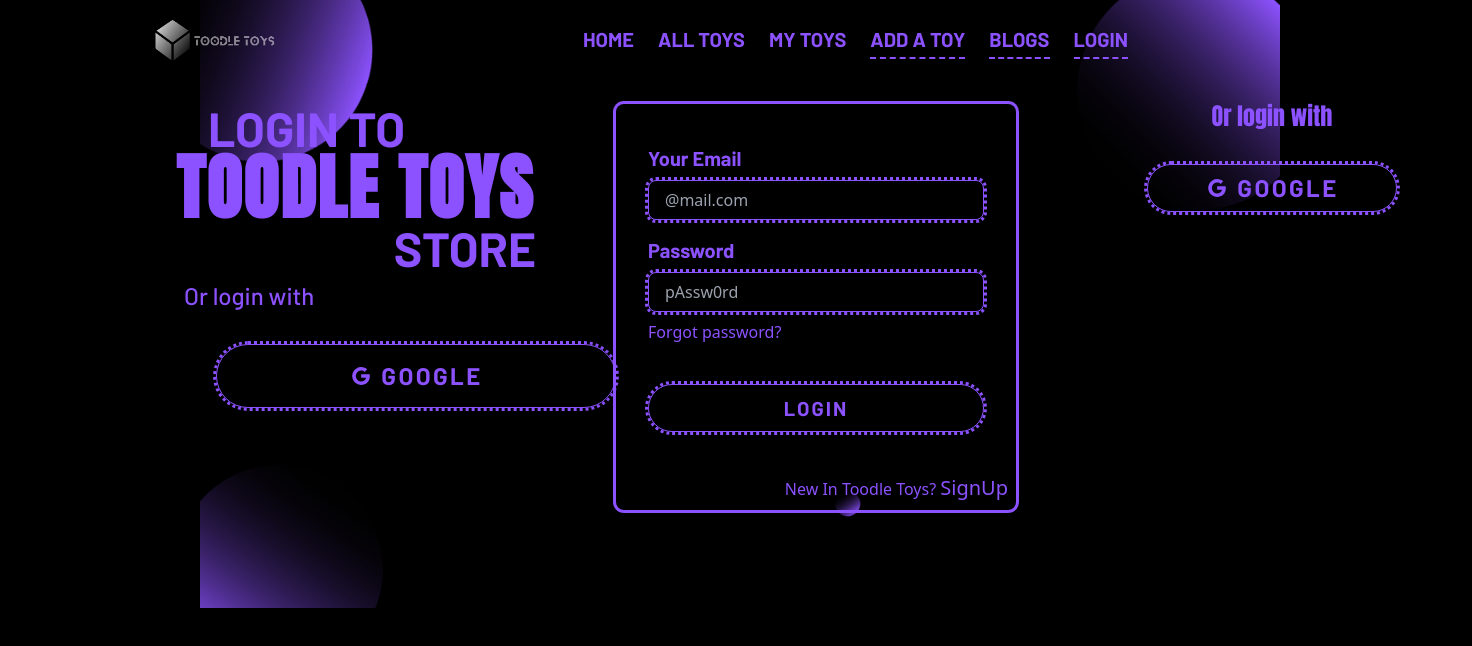
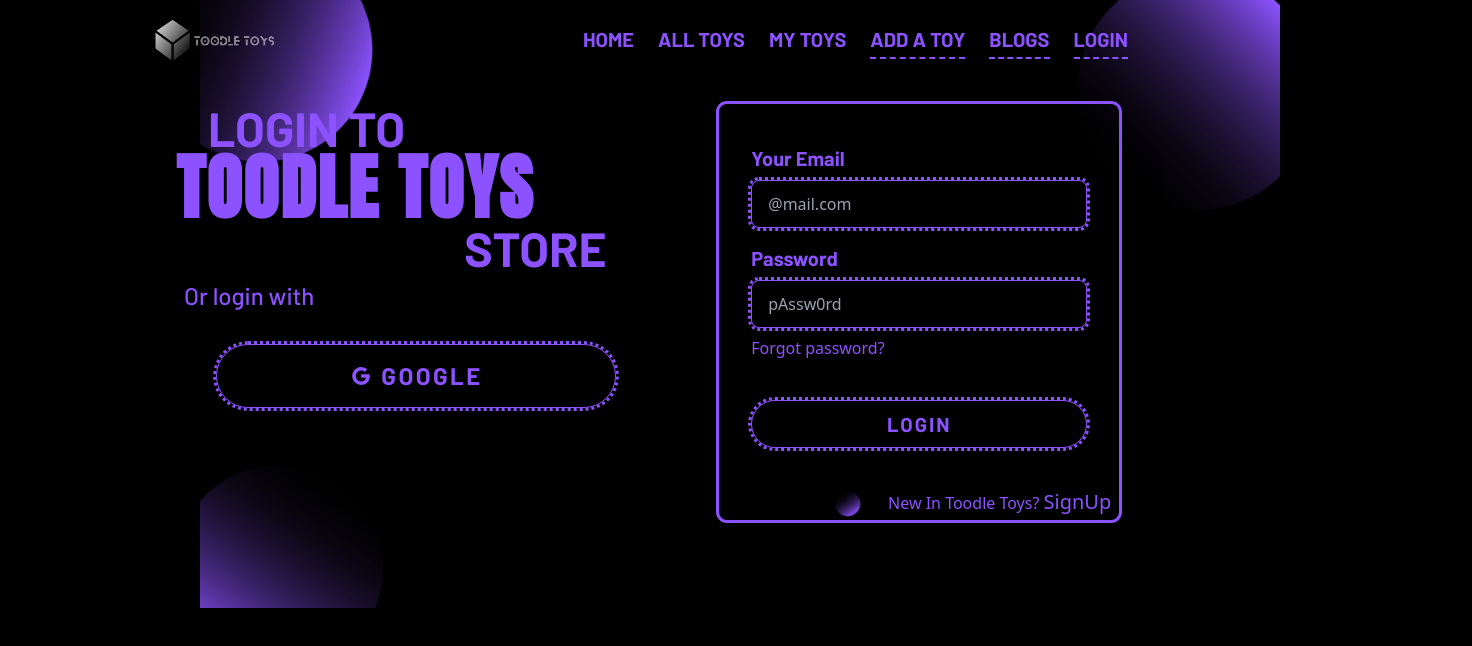
Before and after one commit to arafatrahat94/toy-market-place, a React (Vite) app: page /Login in a window 1280 px wide. Shown: the top 646 px of the page, 1472 px wide, since content can reach past the window. Built offline with nearby package versions, Linux system fonts and the light colour scheme.

Commit message:
login page design is done

```diff
--- a/src/Pages/Login/Login.jsx
+++ b/src/Pages/Login/Login.jsx
@@ -1,4 +1,4 @@
-import React from "react";
+import React, { useRef, useState } from "react";
 
 import { AiOutlineGoogle, AiOutlinePlus } from "react-icons/ai";
 import { Swiper, SwiperSlide } from "swiper/react";
@@ -8,6 +8,19 @@
 // import "./Login.css";
 import { Autoplay, Pagination, Navigation } from "swiper/modules";
 const Login = () => {
+  const [erros, setErros] = useState("");
+  const emailref = useRef(null);
+  const handleLogin = (event) => {
+    event.preventDefault();
+    const form = event.target;
+    const email = form.email.value;
+    const pass = form.pass.value;
+    console.log(email, pass);
+  };
+  const handleForgotPass = () => {
+    const email = emailref.current.value;
+    console.log(email);
+  };
   return (
     <div className="">
       <div className="flex flex-col h-[460px] lg:flex-row">
@@ -36,9 +49,12 @@
           </div>
         </div>
 
-        <div className="lg:w-[500px] sma:h-[430px] flex ">
+        <div className="lg:w-[500px] cust:h-[440px] sma:h-[430px] flex ">
           {" "}
-          <div className="card sma:mt-6 flex sma:w-[320px] mx-auto lg:w-[400px] ring ring-[#8c52ff] rounded-lg flex-shrink-0  shadow-2xl ">
+          <form
+            onSubmit={handleLogin}
+            className="card sma:mt-6 flex sma:w-[320px] cust:w-[350px] mx-auto lg:w-[400px] ring ring-[#8c52ff] rounded-lg flex-shrink-0  shadow-2xl "
+          >
             <div className="card-body">
               <div className="form-control">
                 <label className="label sma:pt-2 ps-0 pb-2">
@@ -49,7 +65,9 @@
                 <input
                   type="text"
                   placeholder="@mail.com"
-                  className="input input-bordered outline-dotted outline-[#8c52ff] sma:h-10 h-14 border-[#8c52ff] rounded-lg"
+                  name="email"
+                  ref={emailref}
+                  className="input input-bordered outline-dotted outline-[#8c52ff] sma:h-10 cust:h-12 h-14 border-[#8c52ff] rounded-lg"
                 />
               </div>
               <div className="form-control">
@@ -61,10 +79,11 @@
                 <input
                   type="text"
                   placeholder="pAssw0rd"
-                  className="input sma:h-10 input-bordered  outline-dotted  outline-[#8c52ff] h-14 border-[#8c52ff] rounded-lg"
+                  name="pass"
+                  className="input sma:h-10 input-bordered  outline-dotted cust:h-12 outline-[#8c52ff] h-14 border-[#8c52ff] rounded-lg"
                 />{" "}
                 <div className="my-2">
-                  <label className="  ">
+                  <label onClick={handleForgotPass} className="  ">
                     <a
                       href="#"
                       className="label-text-alt text-base text-[#8c52ff]  link link-hover"
@@ -87,10 +106,10 @@
                 <button className="text-xl link-hover">SignUp</button>
               </h1>
             </div>
-          </div>
+          </form>
         </div>
 
-        <div className="lg:ms-14 cust:ms-4 mt-5">
+        <div className="lg:ms-14 lg:hidden  mt-5">
           <h1 className="text-3xl text-center  cust:text-2xl text-[#8c52ff] font-Anton font-medium">
             Or login with
           </h1>
```
